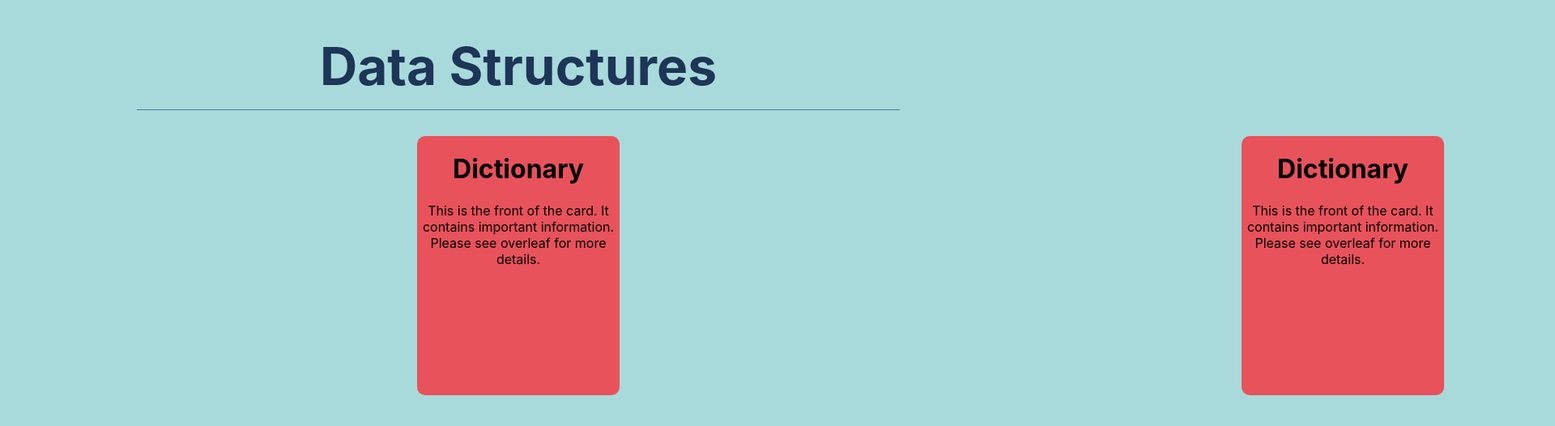
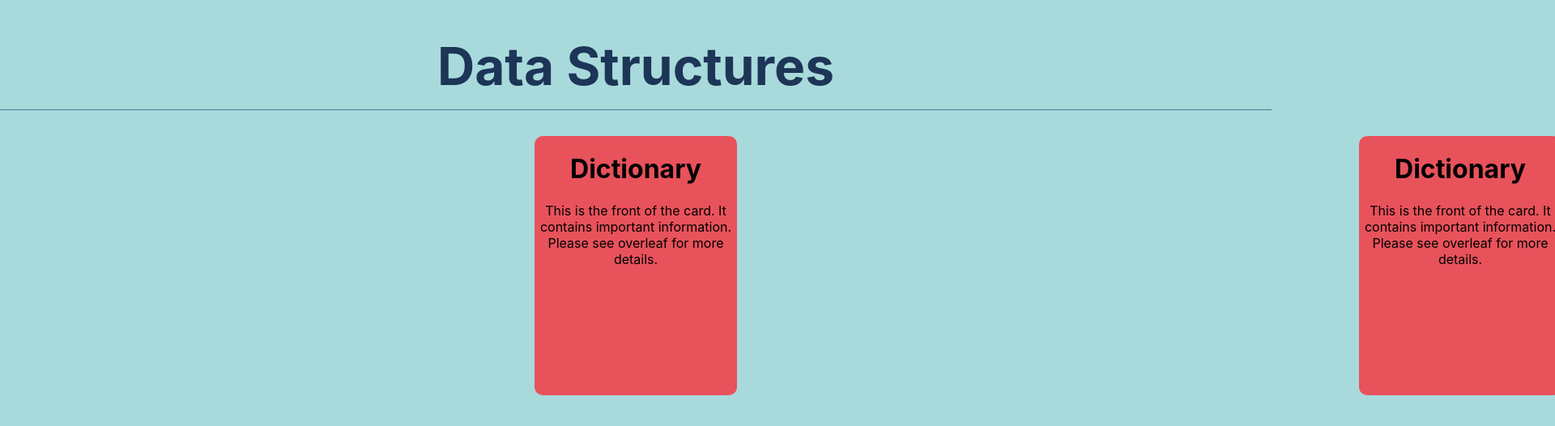
Before and after one commit to michael-mcmasters/Notecards, a React (Create React App) app: page / in a window 1280 px wide. Shown: the top 526 px of the page at 81% size, 1920 px wide, since content can reach past the window. Built offline with nearby package versions, Linux system fonts and the light colour scheme.

Commit message:
Cards move to other side to be recycled

```diff
--- a/src/components/js/Card.js
+++ b/src/components/js/Card.js
@@ -5,6 +5,7 @@ import "../css/Card.css";
 export default function Card(props) {
   const [flipped, setFlipped] = useState(false);
   const [direction, setDirection] = useState(0);
+  const [transition, setTransition] = useState("");
 
   const handleKeyDown = (event) => {
     switch (event.key) {
@@ -34,10 +35,22 @@ export default function Card(props) {
 
   const handleMoveCard = (newDirection) => {
     if (newDirection === "left") {
+      if (direction <= -110) {
+        setDirection(110);
+        setTransition("");
+      } else {
         setDirection(direction - 55);
+        setTransition("all 0.8s ease");
+      }
     }
     else if (newDirection === "right") {
+      if (direction >= 110) {
+        setDirection(-110);
+        setTransition("");
+      } else {
         setDirection(direction + 55);
+        setTransition("all 0.8s ease");
+      }
     }
 
     // // If left, move right
@@ -79,8 +92,7 @@ export default function Card(props) {
     //   </div>
     // </div>
 
-    <div>
-      <FlipCardContainer direction={`${direction}vw`}>
+    <FlipCardContainer direction={`${direction}vw`} transition={transition}>
       <FlipCard flipped={flipped} onClick={() => setFlipped(!flipped)}>
         <Front backgroundColor={props.backgroundColor}>
           <h1>{props.frontText}</h1>
@@ -92,7 +104,6 @@ export default function Card(props) {
         </Back>
       </FlipCard>
     </FlipCardContainer>
-    </div>
   );
 };
 
@@ -103,10 +114,10 @@ const FlipCardContainer = styled.div`
     margin: 2rem;
     cursor: pointer;
     position: relative;
-    transition: left 0.8s;
+    transition: ${props => props.transition};
     left: ${props => props.direction};
     `;
-// left: ${props => (props.direction === "left") ? "55vw" : "-55vw"};
+// transition: left 0.8s;
 
 const FlipCard = styled.div`
     width: 100%;
--- a/src/components/js/Cards.js
+++ b/src/components/js/Cards.js
@@ -52,6 +52,14 @@ export default function App() {
         {getNoteCard(cardIndex + 1)} */}
 
         <Card
+          key={-2}
+          index={cards[i].id}   // Flip animation needs index. Will not work if you use key as index.
+          direction={-110}
+          backgroundColor={cards[i].backgroundColor}
+          frontText={cards[i].frontText}
+          backText={cards[i].backText}
+        />
+        <Card
           key={-1}
           index={cards[i].id}   // Flip animation needs index. Will not work if you use key as index.
           direction={-55}
@@ -75,6 +83,14 @@ export default function App() {
           frontText={cards[i].frontText}
           backText={cards[i].backText}
         />
+        <Card
+          key={2}
+          index={cards[i].id}   // Flip animation needs index. Will not work if you use key as index.
+          direction={110}
+          backgroundColor={cards[i].backgroundColor}
+          frontText={cards[i].frontText}
+          backText={cards[i].backText}
+        />
       </div>
     )
   }
```
Lines whose indentation alone changed are shown as unchanged.
